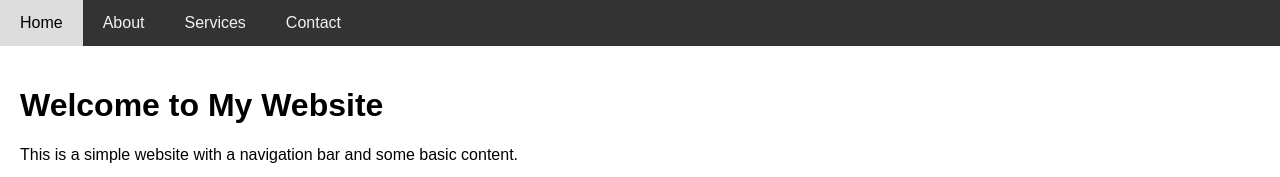
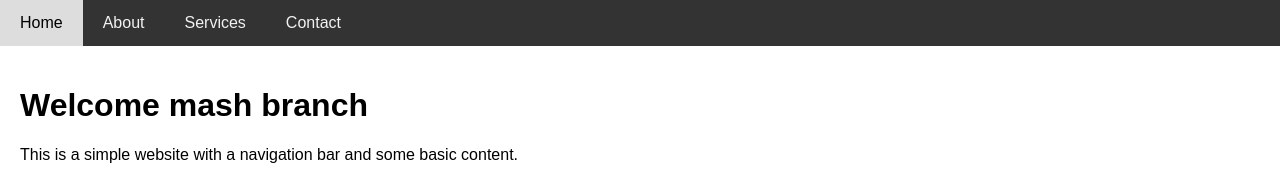
Before and after one commit to f223417/test-3-github, a plain HTML site: page index.html in a window 1280 px wide. Shown: the top 177 px of the page. Drawn offline with Linux system fonts and the light colour scheme.

Commit message:
second msh

```diff
--- a/index.html
+++ b/index.html
@@ -48,7 +48,7 @@
         <a href="#contact">Contact</a>
     </div>
     <div class="content">
-        <h1>Welcome to My Website</h1>
+        <h1>Welcome mash branch</h1>
         <p>This is a simple website with a navigation bar and some basic content.</p>
     </div>
     <div class="footer">
```
